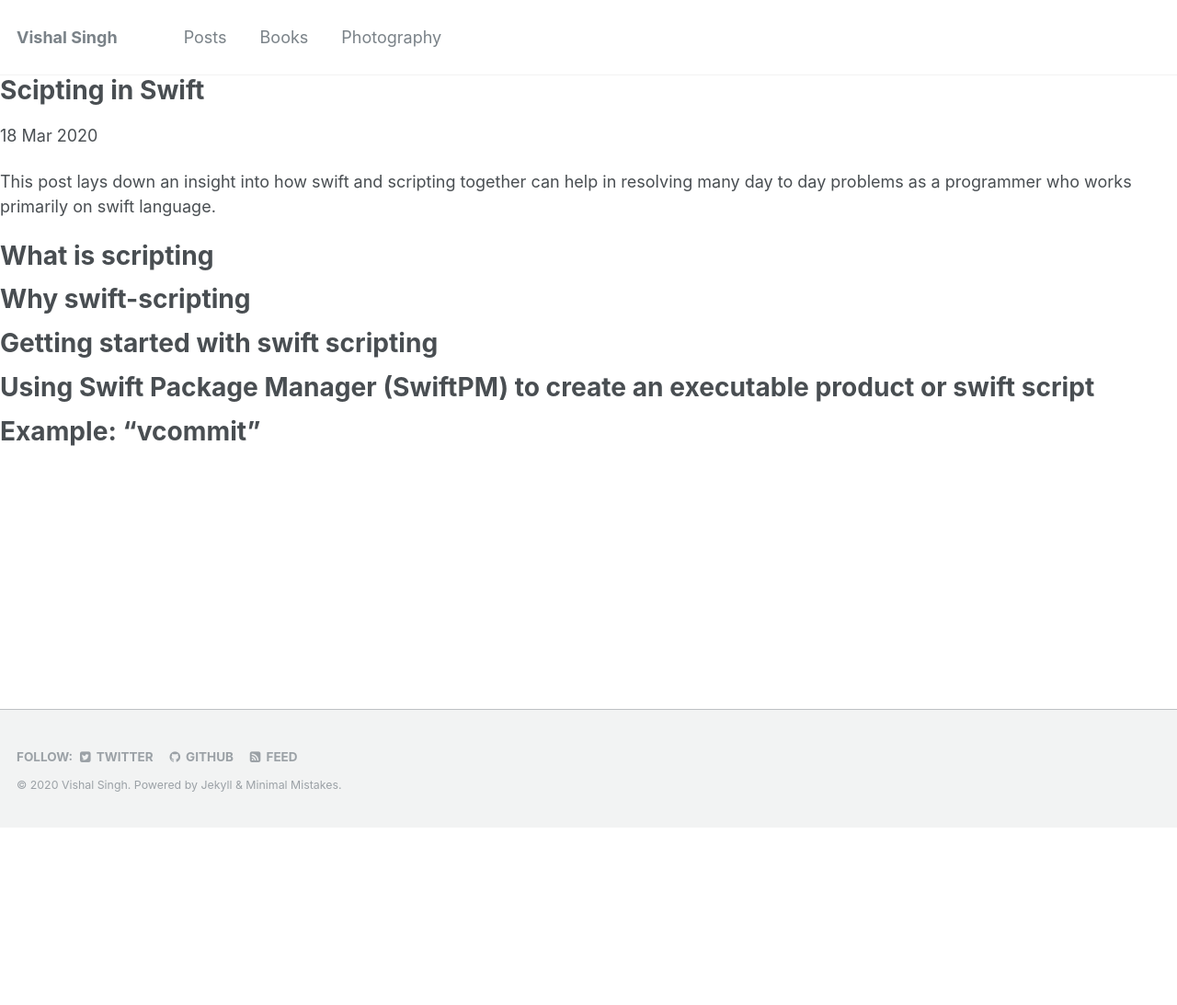
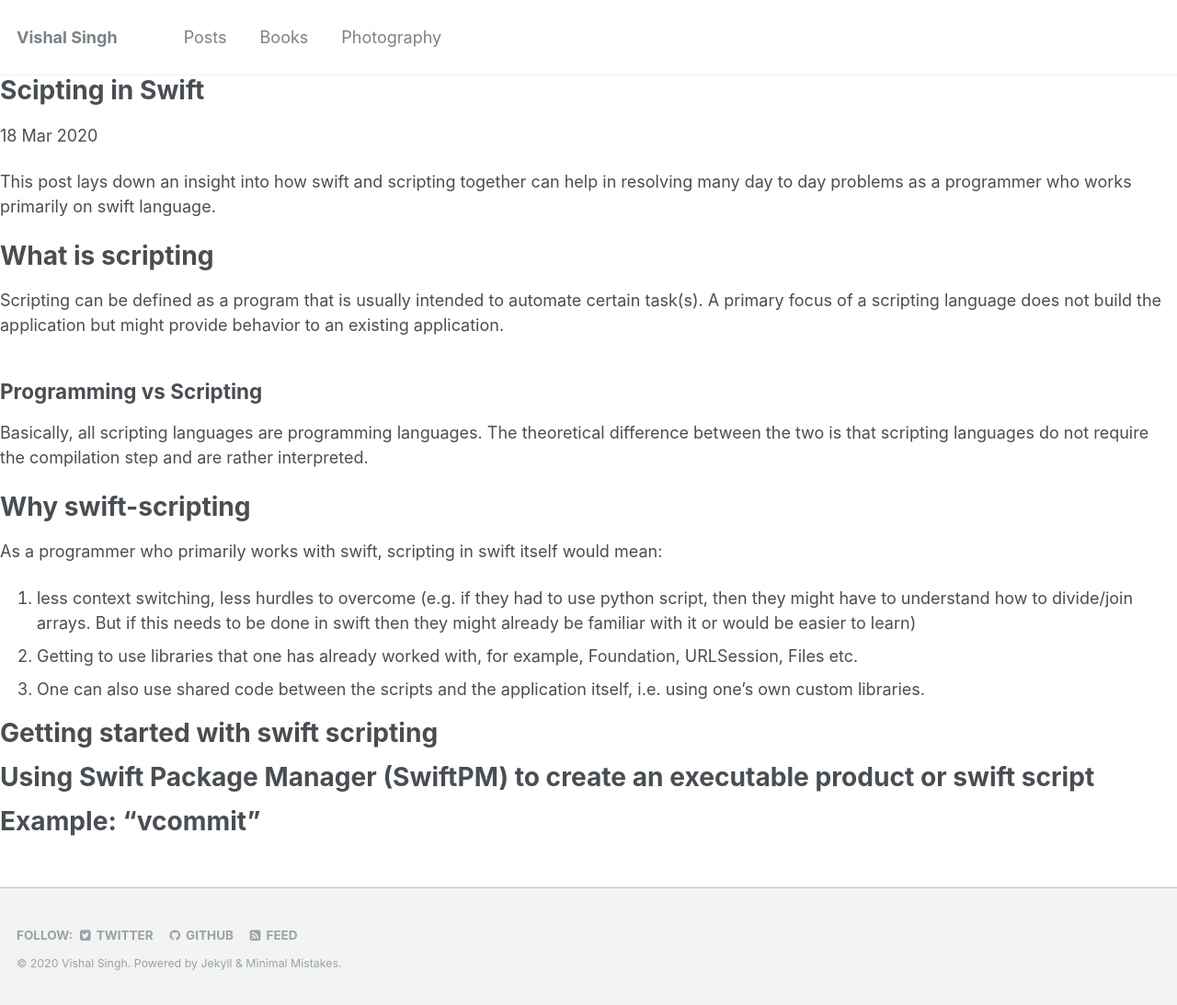
Before and after one commit to v-i-s-h-a-l/v-i-s-h-a-l.github.io, a Jekyll site: the page built from _posts/2020-03-18-scripting-with-swift.md, in a window 1280 px wide. Shown: the whole page at 92% size. Built offline with Jekyll 4.4.1, drawn with Linux system fonts in a browser that asks for light colours; comment, search, counter and statistics services are not loaded; before the commit the page ends 900 px from its top, so only the background shows below that.

Commit message:
swift-scripting add description for first two sections

```diff
--- a/_posts/2020-03-18-scripting-with-swift.md
+++ b/_posts/2020-03-18-scripting-with-swift.md
@@ -7,8 +7,15 @@ date: 2020-03-18
 This post lays down an insight into how swift and scripting together can help in resolving many day to day problems as a programmer who works primarily on swift language.
 
 # What is scripting
+Scripting can be defined as a program that is usually intended to automate certain task(s). A primary focus of a scripting language does not build the application but might provide behavior to an existing application.
+## Programming vs Scripting
+Basically, all scripting languages are programming languages. The theoretical difference between the two is that scripting languages do not require the compilation step and are rather interpreted.
 
 # Why swift-scripting
+As a programmer who primarily works with swift, scripting in swift itself would mean:
+1. less context switching, less hurdles to overcome (e.g. if they had to use python script, then they might have to understand how to divide/join arrays. But if this needs to be done in swift then they might already be familiar with it or would be easier to learn)
+2. Getting to use libraries that one has already worked with, for example, Foundation, URLSession, Files etc.
+3. One can also use shared code between the scripts and the application itself, i.e. using one's own custom libraries.
 
 # Getting started with swift scripting
 
```
